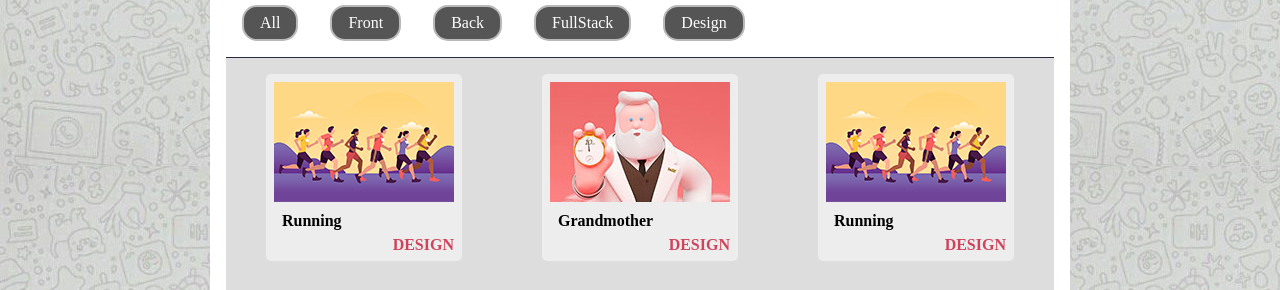
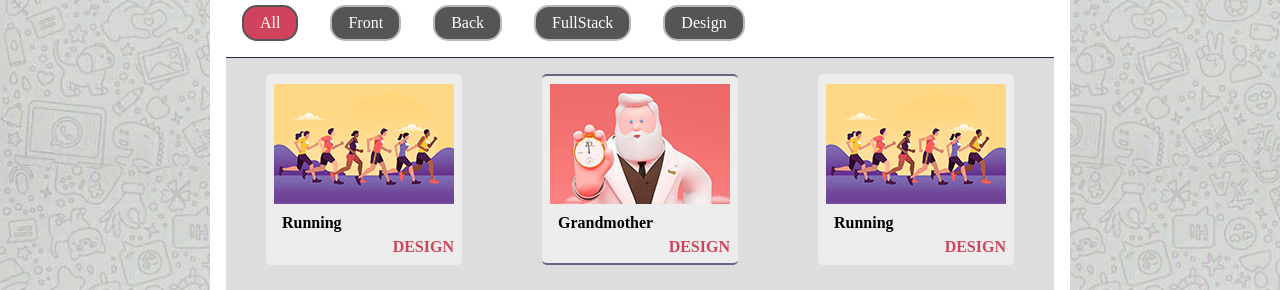
Before and after one commit to JacintoRR396/course-web_portfolio-js, a plain HTML site: page index.html in a window 1280 px wide. Shown: the part 491-781 px from the top of the page. Drawn offline with nearby package versions, Linux system fonts and the light colour scheme.

Commit message:
to HTML and CSS about Portfolio v2

```diff
--- a/css/base.css
+++ b/css/base.css
@@ -416,15 +416,37 @@ a{
                     padding: 0.5rem 1rem;
                     background-color: var(--gray-dark);
                 }
+                .portfolio-filter-data__line:hover{
+                    border-color: var(--blue-desaturated);
+                }
+                .portfolio-filter-data__line.active{
+                    border-color: var(--gray-dark);
+                    background-color: var(--red-light);
+                    /*border-color: var(--gray-dark);
+                    background-color: var(--red-light);*/
+                }
+                .portfolio-filter-data__line.active:hover{
+                    border-color: var(--gray-medium);
+                }
         /*! Content - Portfolio : LIST*/
             .portfolio-list-data{
                 background-color: var(--gray-light-medium);
             }
                 .portfolio-list-data__line{
                     margin: 1rem 2.5rem;
+                    border-top: 2px solid var(--gray-light);
+                    border-bottom: 2px solid var(--gray-light);
+                    border-radius: 5px;
                     padding: 0.5rem;
-                    border-radius: 5px;
                     background-color: var(--gray-light);
+                }
+                .portfolio-list-data__line:hover{
+                    border-bottom-color: var(--blue-dark);
+                    background-color: var(--gray-medium);
+                }
+                .portfolio-list-data__line.active{
+                    border-top: 2px solid var(--blue-dark);
+                    border-bottom: 2px solid var(--blue-dark);
                 }
                     .portfolio-list-data__line-link{
                         color: var(--black);
--- a/index.html
+++ b/index.html
@@ -261,7 +261,7 @@
                 <section id="portfolio" class="portfolio">
                     <div class="portfolio-filter">
                         <ul class="portfolio-filter-data">
-                            <li class="portfolio-filter-data__line">
+                            <li class="portfolio-filter-data__line active">
                                 <a class="portfolio-filter-data__line-link" href="">All</a>
                             </li>
                             <li class="portfolio-filter-data__line">
@@ -287,7 +287,7 @@
                                     <span class="portfolio-list-data__line-link-categorie">Design</span>
                                 </a>
                             </li>
-                            <li class="portfolio-list-data__line">
+                            <li class="portfolio-list-data__line active">
                                 <a class="portfolio-list-data__line-link" href="">
                                     <img class="portfolio-list-data__line-link-img" src="./img/4-thumb.jpg" alt="grandfather" />
                                     <h2 class="portfolio-list-data__line-link-title">Grandmother</h2>
```
Lines whose indentation alone changed are shown as unchanged.
